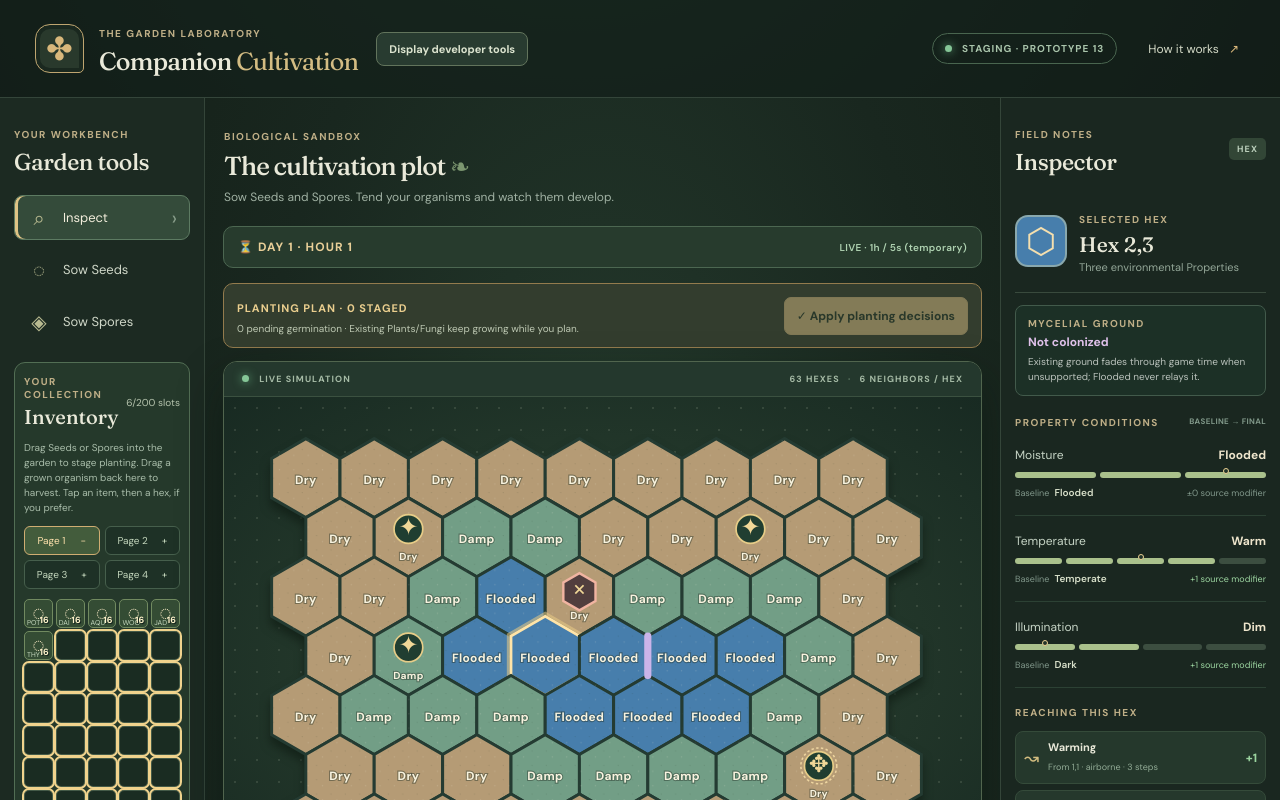
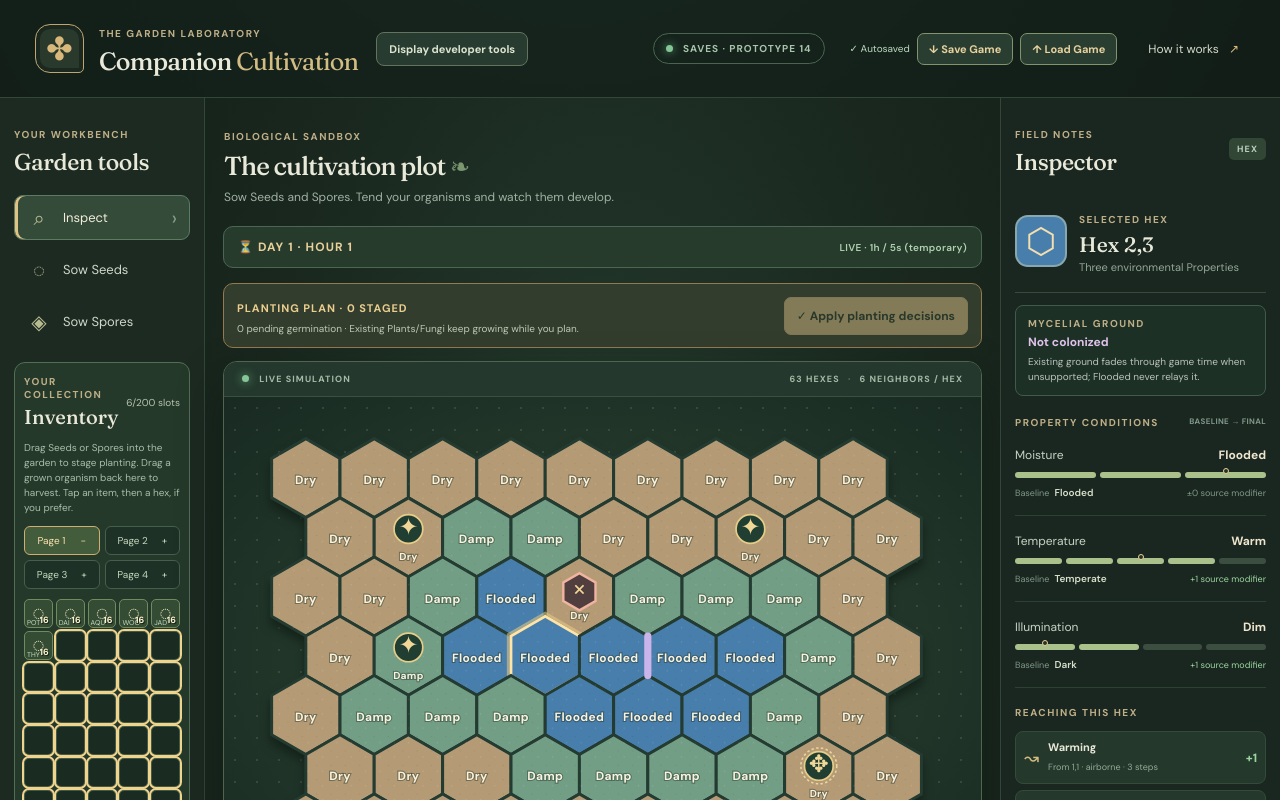
Before and after one commit to longitudezero/companion-cultivation, a React (Vite) app: page / in a window 1280 px wide. Shown: the top 800 px of the page. Built offline with nearby package versions, Linux system fonts and the light colour scheme.

Commit message:
feat: player save files with safe import (#18)

```diff
--- a/src/App.jsx
+++ b/src/App.jsx
@@ -6,6 +6,7 @@ import './spread.css';
 import './adjacency.css';
 import './biology.css';
 import './inventory.css';
+import './save-game.css';
 import {
   CONDITIONS, PROPERTIES, INFLUENCE_TYPES, KINDS, MODES,
   calculateEnvironment, createGarden, createDemoGarden, isGarden, migrateGarden, edgeKey, keyAt,
@@ -19,6 +20,7 @@ import {
   stagePlanting, unstagePlanting, moveStagedPlanting, applyStaging, availableToStage, reservedStock, STAGING_TUNING,
   isMycelial, mycelialContributors, calculateMycelialSupport, MYCELIAL_TUNING,
   transformationStatus, reconcileTransformationClocks,
+  serializeGameSave, deserializeGameSave,
 } from './core/index.js';
 
 const STORAGE_KEY = 'companion-cultivation:sandbox:v4';
@@ -73,6 +75,7 @@ export default function App() {
   const [fungusSpecies, setFungusSpecies] = useState('Dewmender');
   const [selection, setSelection] = useState({ type: 'hex', key: keyAt(3, 3) });
   const [notice, setNotice] = useState('Select any hex to inspect what is affecting it.');
+  const [autosaveStatus, setAutosaveStatus] = useState('Saving…');
   const [showGuide, setShowGuide] = useState(false);
   const fileInput = useRef(null);
   const simulation = useMemo(() => calculateEnvironment(garden), [garden]);
@@ -98,7 +101,13 @@ export default function App() {
   const selectedPending = selection.type === 'hex' ? garden.pending?.[selection.key] : null;
 
   useEffect(() => {
-    try { localStorage.setItem(STORAGE_KEY, JSON.stringify(garden)); } catch { /* the sandbox stays usable without storage */ }
+    try {
+      localStorage.setItem(STORAGE_KEY, JSON.stringify(garden));
+      setAutosaveStatus('Autosaved');
+    } catch {
+      // Manual file backups remain available when browser storage is blocked.
+      setAutosaveStatus('Autosave unavailable');
+    }
   }, [garden]);
 
   // A temporary accelerated live clock; unlike staging, it never pauses the
@@ -356,19 +365,40 @@ export default function App() {
     setNotice('Garden exported as JSON. The core engine can load the same state.');
   }
 
+  function saveGameFile() {
+    try {
+      const contents = serializeGameSave(gardenRef.current);
+      const url = URL.createObjectURL(new Blob([contents], { type: 'application/json' }));
+      const anchor = document.createElement('a');
+      const timestamp = new Date().toISOString().replace(/[:.]/g, '-');
+      anchor.href = url;
+      anchor.download = `companion-cultivation-${timestamp}.ccsave`;
+      document.body.appendChild(anchor);
+      anchor.click();
+      anchor.remove();
+      window.setTimeout(() => URL.revokeObjectURL(url), 1000);
+      setNotice('Save Game download requested. Keep the .ccsave file as a backup or move it to another device.');
+    } catch (error) { setNotice(`Save failed: ${error.message}`); }
+  }
+
   async function importGarden(event) {
     const file = event.target.files?.[0];
     if (!file) return;
     try {
-      const imported = JSON.parse(await file.text());
-      if (!isGarden(imported) || imported.columns < 3 || imported.columns > 20 || imported.rows < 3 || imported.rows > 20) throw new Error('Unsupported garden file.');
-      const upgraded = reconcileTransformationClocks(migrateGarden(imported));
-      calculateEnvironment(upgraded);
+      const upgraded = deserializeGameSave(await file.text());
+      if (!window.confirm(`Load “${file.name}”? This replaces your current garden and its browser autosave. Save a backup first if you want to keep your current progress.`)) {
+        setNotice('Load cancelled. Your current garden was not changed.');
+        return;
+      }
       replaceGarden(upgraded);
-      setSelection({ type: 'hex', key: Object.keys(imported.hexes)[0] });
-      setNotice(imported.schemaVersion === 1 ? `Loaded ${file.name}; obsolete Materials and Fertility were removed.` : `Loaded ${file.name}`);
-    } catch (error) { setNotice(`Import failed: ${error.message}`); }
-    event.target.value = '';
+      setSelection({ type: 'hex', key: Object.keys(upgraded.hexes)[0] });
+      setHeldItem(null);
+      setQuantityPrompt(null);
+      setInventoryPage(0);
+      setTool('inspect');
+      setNotice(`Loaded ${file.name}. Your garden, inventory arrangement, staging and germination clocks have been restored; browser autosave is active.`);
+    } catch (error) { setNotice(`Load failed: ${error.message}. Your current garden was not changed.`); }
+    finally { event.target.value = ''; }
   }
 
   function toggleDeveloperTools() {
@@ -385,7 +415,15 @@ export default function App() {
       <div className="brand-controls"><div className="brand"><div className="brand-mark">✤</div><div><span className="brand-kicker">THE GARDEN LABORATORY</span><h1>Companion <em>Cultivation</em></h1></div></div>
         <button className={`developer-toggle ${showDeveloperTools ? 'is-on' : ''}`} aria-pressed={showDeveloperTools} onClick={toggleDeveloperTools}>{showDeveloperTools ? 'Hide developer tools' : 'Display developer tools'}</button>
       </div>
-      <div className="top-actions"><span className="version-pill"><span className="live-dot"/> STAGING · PROTOTYPE 13</span><button className="subtle-button" onClick={() => setShowGuide(true)}>How it works <span>↗</span></button></div>
+      <div className="top-actions"><span className="version-pill"><span className="live-dot"/> SAVES · PROTOTYPE 14</span>
+        <div className="save-game-controls" aria-label="Save and load game">
+          <span className={`autosave-indicator ${autosaveStatus === 'Autosaved' ? '' : 'is-warning'}`} role="status">{autosaveStatus === 'Autosaved' ? '✓ ' : '⚠ '}{autosaveStatus}</span>
+          <button className="save-game-button" onClick={saveGameFile} title="Download a complete copy of your current garden">↓ Save Game</button>
+          <button className="load-game-button" onClick={() => fileInput.current?.click()} title="Load a .ccsave file or earlier garden JSON">↑ Load Game</button>
+          <input ref={fileInput} type="file" accept=".ccsave,.json,application/json" hidden aria-label="Choose a game save file" onChange={importGarden}/>
+        </div>
+        <button className="subtle-button" onClick={() => setShowGuide(true)}>How it works <span>↗</span></button>
+      </div>
     </header>
 
     <div className="workspace">
@@ -471,7 +509,7 @@ export default function App() {
             {(simulation.adjacency[selection.key]?.length ?? 0) > 0 && <div className="adjacency-contributions"><div className="mini-heading">ENVIRONMENTAL ADJACENCY</div>{simulation.adjacency[selection.key].map((entry) => <div className="contribution adjacency-contribution" key={entry.property}><span className="contribution-symbol">⌁</span><div><strong>{entry.property}: {entry.before} → {entry.after}</strong><small>Neighboring {entry.trigger} at {entry.from.join(', ')} · {entry.kind}/{titleCase(entry.mode)}</small></div><b className={entry.modifier > 0 ? 'positive' : 'negative'}>{entry.modifier > 0 ? '+' : ''}{entry.modifier}</b></div>)}</div>}
           </div>
         </> : selection.type === 'edge' ? <div className="edge-inspector"><div className="edge-inspector-icon">╱</div><h3>Shared hex edge</h3><p>{selection.a} ↔ {selection.b}</p><p className="empty-hint">One edge belongs to both adjacent hexes. Blocking works in both directions.</p>{selectedEdge ? <div className="object-card">{showDeveloperTools ? <><BlockerFields blocker={selectedEdge} onChange={updateSelectedBlocker}/><button className="danger-outline" onClick={() => changeGarden((previous) => removeEdgeBlocker(previous, selection.a, selection.b))}>Remove edge blocker</button></> : <p className="small-explanation">Blocks: {selectedEdge.rule === 'full' ? 'all effects' : `${selectedEdge.rule} ${selectedEdge.value}`}.</p>}</div> : showDeveloperTools && <button className="add-influence" onClick={() => changeGarden((previous) => placeEdgeBlocker(previous, selection.a, selection.b, makeBlocker()))}>＋ Place edge blocker</button>}</div> : null}
-        {showDeveloperTools && <div className="data-actions"><button onClick={exportGarden}>↓ Export JSON</button><button onClick={() => fileInput.current?.click()}>↑ Import JSON</button><input ref={fileInput} type="file" accept=".json,application/json" hidden onChange={importGarden}/></div>}
+        {showDeveloperTools && <div className="data-actions"><button onClick={exportGarden}>↓ Export JSON</button><button onClick={() => fileInput.current?.click()}>↑ Import JSON</button></div>}
       </aside>
     </div>
 
@@ -492,9 +530,10 @@ export default function App() {
 
     {showGuide && <div className="modal-backdrop" onMouseDown={() => setShowGuide(false)}><div className="guide-modal" role="dialog" aria-modal="true" aria-label="How the garden works" onMouseDown={(event) => event.stopPropagation()}>
       <button className="modal-close" onClick={() => setShowGuide(false)}>×</button>
-      <span className="eyebrow">FIELD GUIDE · PROTOTYPE 13</span><h2>A garden of changing forms</h2>
+      <span className="eyebrow">FIELD GUIDE · PROTOTYPE 14</span><h2>A garden of changing forms</h2>
       <p>All 69 approved first-pass Transformations across Ingredients, Flowers, Aquatic, Woodlands, Desert and Spices are active. Every Plant yields its own species-specific Leaves on harvest, rather than a shared Leaf currency. Named Fungi must actually reach a Plant through their environmental or cultivation footprints. Transformations create fresh 0% Plants; the physical light, water and temperature environment still matters after conversion.</p>
       <p>Arrange the four 50-square inventory pages, drag Seeds or Spores to empty hexes, choose an amount, and press <strong>Apply planting decisions</strong>. Attempts are consumed together and their results stay hidden for a few in-game hours. You can stage more immediately, and existing organisms keep progressing while you plan. Drag living organisms back to inventory to harvest. Use <strong>Display developer tools</strong> beside the logo for unrestricted testing. The current accelerated 5-second clock is temporary balancing.</p>
+      <p>Your garden autosaves in this browser. Use <strong>Save Game</strong> to download a portable .ccsave backup, and <strong>Load Game</strong> to restore it here or on another device. Loading replaces your current browser save after confirmation; staged placements and hidden germination timers are included. Browser-closed progression is not implemented yet.</p>
       <div className="guide-grid">
         <div><b>01 · Start any family</b><p>Sow Potato, Daisydaze, Aquatic Base, Woodlands Base, Jadeheart or Thymely Seeds. Enable developer tools to free-spawn any other Plant for testing. Select it to inspect its Transformation paths.</p></div>
         <div><b>02 · Shape the light</b><p>Thymely opens Bright Sunrice, Dim Moonrice and Dark Shadow Onion branches. Fungal emissions and placed Sources shift resolved Illumination for every organism.</p></div>
--- a/src/core/index.js
+++ b/src/core/index.js
@@ -1,5 +1,6 @@
 export * from './grid.js';
 export * from './migration.js';
+export * from './save-file.js';
 export * from './influences.js';
 export * from './spread.js';
 export * from './simulation.js';
--- /dev/null
+++ b/src/save-game.css
@@ -0,0 +1,38 @@
+/* Prototype 14: portable saves stay in the header, away from the live plot. */
+.save-game-controls {
+  --save-surface: #293e30;
+  --save-border: #81946c;
+  --save-accent: #e7d19e;
+  display: flex;
+  align-items: center;
+  flex-wrap: wrap;
+  justify-content: flex-end;
+  gap: 7px;
+}
+.top-actions { gap: 12px; }
+.autosave-indicator { color: #b9d9bb; font-size: 10px; white-space: nowrap; }
+.autosave-indicator.is-warning { color: #efbe94; }
+.save-game-button, .load-game-button {
+  padding: 8px 11px;
+  border: 1px solid var(--save-border);
+  border-radius: 7px;
+  background: var(--save-surface);
+  color: var(--save-accent);
+  font-size: 11px;
+  font-weight: 700;
+  white-space: nowrap;
+}
+.save-game-button:hover, .load-game-button:hover,
+.save-game-button:focus-visible, .load-game-button:focus-visible {
+  background: #3f5943;
+  outline-color: #efd9a7;
+}
+@media (max-width: 1320px) {
+  .topbar { height: auto; min-height: 98px; flex-wrap: wrap; }
+  .top-actions { margin-left: auto; flex-wrap: wrap; justify-content: flex-end; }
+}
+@media (max-width: 680px) {
+  .top-actions { width: 100%; justify-content: space-between; gap: 8px; }
+  .save-game-controls { justify-content: flex-start; }
+  .save-game-button, .load-game-button { padding: 8px; font-size: 10px; }
+}
```
Also changed, not shown: src/core/save-file.js (added, +39 -0 lines), 6 other files (tests, documents, lock files or other folders).
